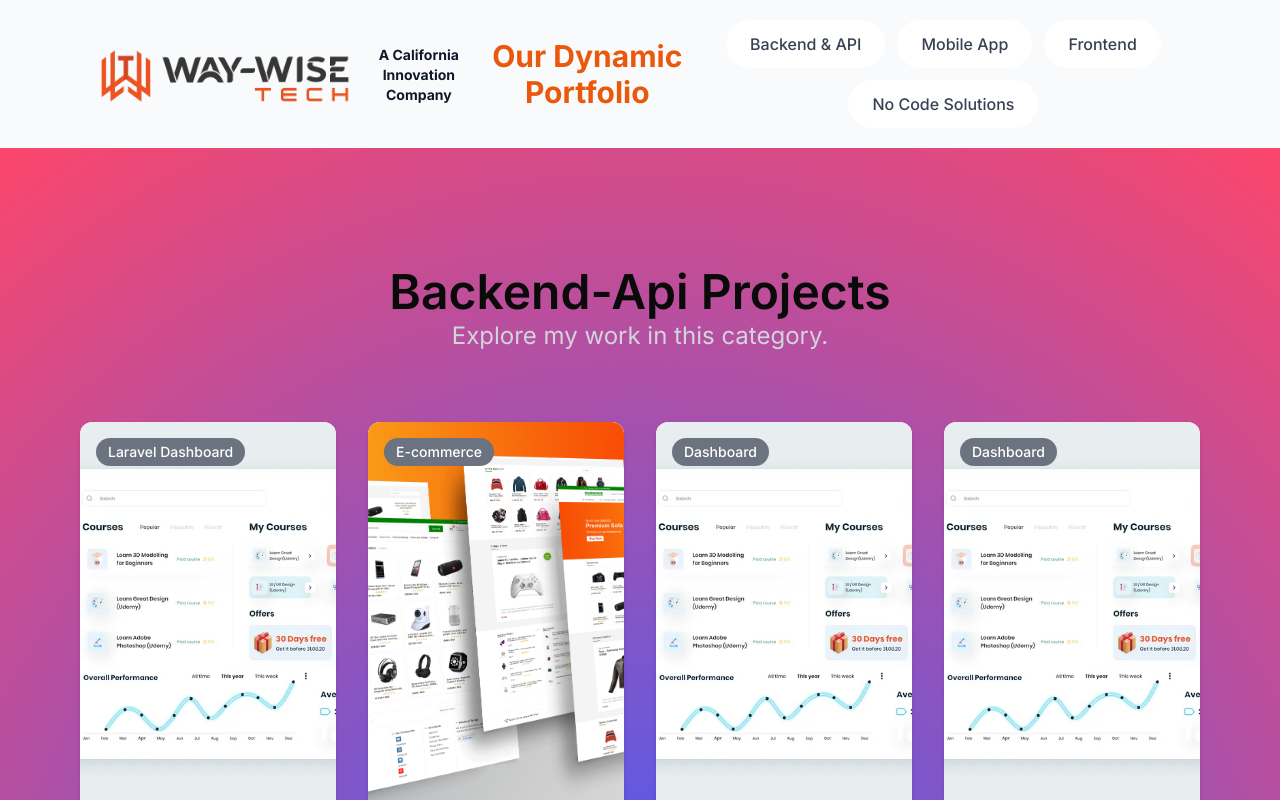
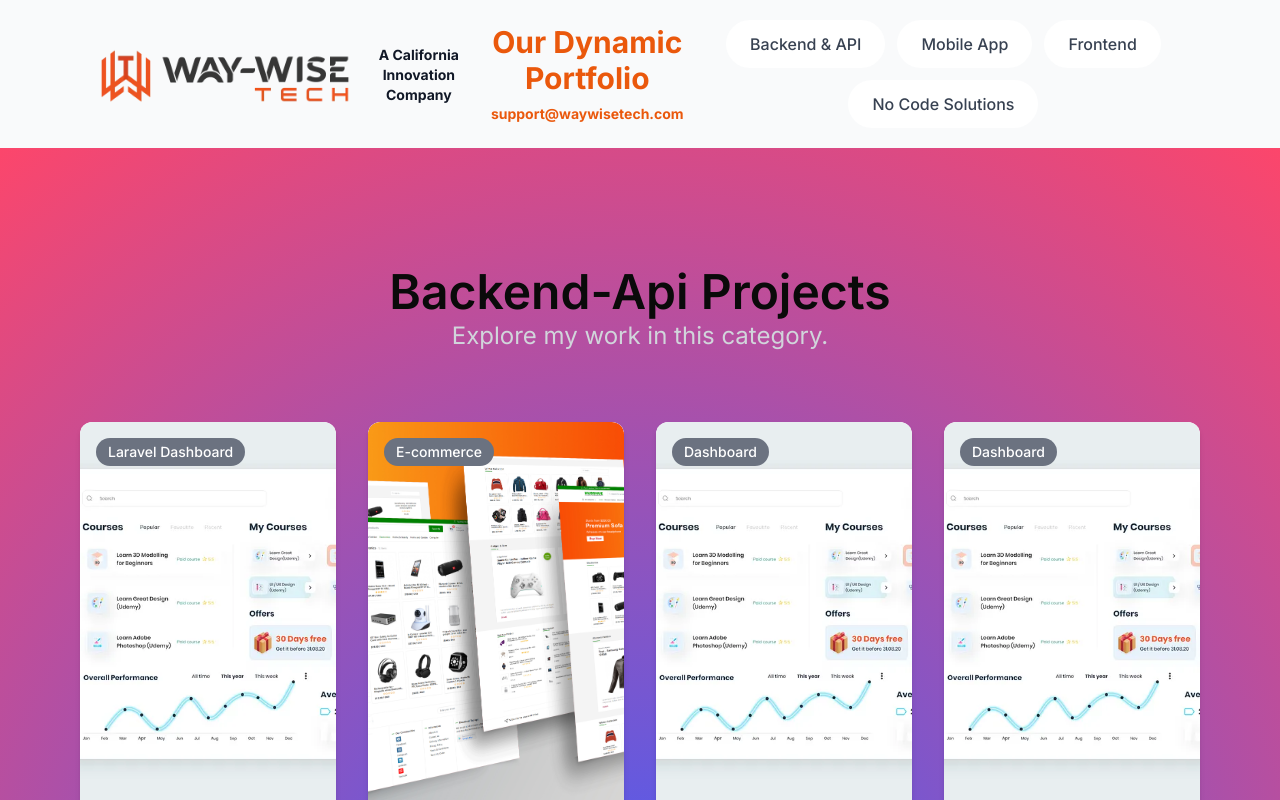
Before and after one commit to nasimhelal-cell/showcase, a Next.js app: page / in a window 1280 px wide. Shown: the top 800 px of the page. Built offline with nearby package versions, Linux system fonts and the light colour scheme.

Commit message:
mail add in header

```diff
--- a/app/page.tsx
+++ b/app/page.tsx
@@ -87,7 +87,10 @@ export default function Home() {
           <Image src="/wwt_logo.png" alt="Logo" width={250} height={200} />
           <p className="text-sm -mb-0.5 font-bold text-gray-900">A California Innovation Company</p>
         </div>
-        <h2 className="text-3xl text-orange-600 font-bold">Our Dynamic Portfolio</h2>
+        <div>
+          <h2 className="text-3xl text-orange-600 font-bold">Our Dynamic Portfolio</h2>
+          <a href="mailto:support@waywisetech.com" className="text-orange-600 font-bold text-sm mt-2 block">support@waywisetech.com</a>
+        </div>
         <div className="max-w-4xl  py-5 ">
           <CategoryNav
             activeCategory={activeCategory}
@@ -109,16 +112,16 @@ export default function Home() {
           <div className="px-16">
             <div className="flex flex-col items-center gap-1 pb-[70px]">
               <h2 className="text-5xl font-semibold text-center capitalize">
-              {sectionInfo[category as SectionKey]?.title || `${category} Projects`}
+                {sectionInfo[category as SectionKey]?.title || `${category} Projects`}
               </h2>
               <p className="text-2xl text-gray-300">
-              {sectionInfo[category as SectionKey]?.description || "Explore my work in this category."}
+                {sectionInfo[category as SectionKey]?.description || "Explore my work in this category."}
               </p>
             </div>
             <div className="grid grid-cols-1 md:grid-cols-3 lg:grid-cols-4 gap-8">
               {itemsByCategory[category].map((item, index) => (
                 <PortfolioCard
-                  key={item.id+index}
+                  key={item.id + index}
                   item={item}
                   isHighlighted={highlightedIds.includes(item.id)}
                 />
```
